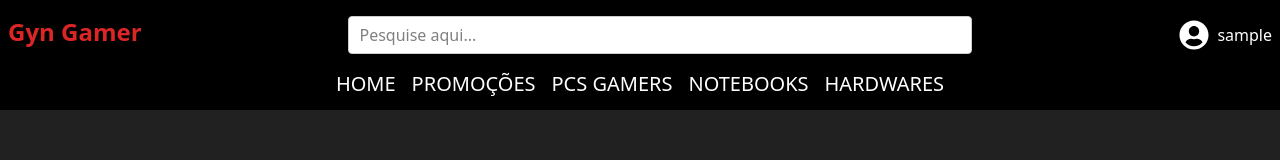
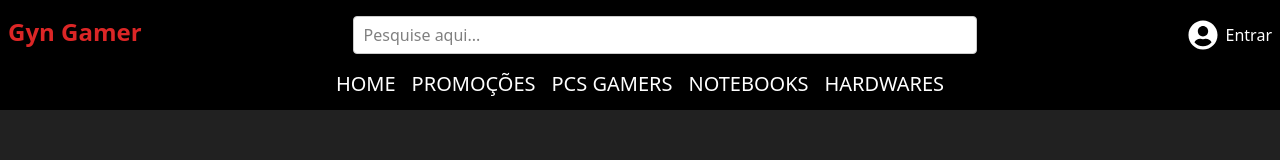
Before and after one commit to Rein4ldoAlv3s/gyn-gamer, a React (Vite) app: page /minha-conta in a window 1280 px wide. Shown: the top 160 px of the page. Built offline with nearby package versions, Linux system fonts and the light colour scheme; sample sign-in values are in the browser's storage.

Commit message:
retorno string

```diff
--- a/src/App.tsx
+++ b/src/App.tsx
@@ -14,13 +14,13 @@ import { useState } from 'react';
 
 function App() {
 
-  const [dadosLogin, setDadosLogin] = useState();
+  const [data, setData] = useState<string>("");
 
   return (
     <div>
       {/* Conteudo Body */}
       <Router>
-        <Navbar />
+        <Navbar data={data} />
         <main className="container mx-auto px-8 pt-4 min-h-[calc(100vh-6.875rem)]">
           <Routes>
             <Route path="/" element={<Home />} />
@@ -30,7 +30,7 @@ function App() {
             <Route path="/notebooks" element={<Notebooks />} />
             <Route path="/login" element={<Login />} />
             <Route path="/cadastro" element={<Cadastro />} />
-            <Route path="/minha-conta" element={<MinhaConta dadosSessionStorage={setDadosLogin} />} />
+            <Route path="/minha-conta" element={<MinhaConta onSendData={setData} />} />
             <Route path="/teste-usestate" element={<TesteUsestate />} />
 
           </Routes>
--- a/src/components/MinhaConta.tsx
+++ b/src/components/MinhaConta.tsx
@@ -8,7 +8,7 @@ export interface User {
     password: string;
 }
 
-const MinhaConta = ({ dadosSessionStorage }) => {
+const MinhaConta = ({ onSendData }: { onSendData: (data: string) => void }) => {
 
     const [email, setEmail] = useState<any>(0);
     const [password, setPassword] = useState<any>(0);
@@ -29,7 +29,7 @@ const MinhaConta = ({ dadosSessionStorage }) => {
                 sessionStorage.setItem("username", email)
 
                 //compartilha dados entre os componentes MinhaConta e App
-                dadosSessionStorage = sessionStorage;
+                onSendData("Dado enviado do ComponenteA");
 
                 notify()
 
--- a/src/components/Navbar.tsx
+++ b/src/components/Navbar.tsx
@@ -5,14 +5,9 @@ import Select from "react-select";
 import { Produto, PRODUTOS } from '../constants'
 import { FaUserCircle } from 'react-icons/fa';
 
-interface MyComponentProps {
-  title: string; // prop obrigatória
-  subtitle?: string; // prop opcional
-  count: number; // outra prop obrigatória
-}
 
 
-const Navbar = ({ title, subtitle, count }: MyComponentProps) => {
+const Navbar = ({ data }: { data: string }) => {
 
   const navigate = useNavigate();
   const [opcoes, setOpcoes] = useState();
@@ -76,7 +71,7 @@ const Navbar = ({ title, subtitle, count }: MyComponentProps) => {
           {/* <Link to="/minha-conta" className='text-white '>{nomeUsuario || "Entrar"}</Link> */}
           <Menu as="div" >
             <MenuButton className="text-white" >
-              {nomeUsuario || "Entrar"}
+              {data || "Entrar"}
             </MenuButton>
             <MenuItems modal={false} className="absolute text-white right-0 mt-2 w-56 bg-white rounded-md shadow-lg ring-1  ring-black ring-opacity-5 z-10">
               <div className="py-1">
@@ -86,7 +81,7 @@ const Navbar = ({ title, subtitle, count }: MyComponentProps) => {
                       to="/minha-conta"
                       className={`block px-4 py-2 text-sm ${active ? 'bg-black' : 'text-gray-700'}`}
                     >
-                      {title} - {subtitle} - {count}
+                      {data}
                     </Link>
                   )}
                 </MenuItem>
```
